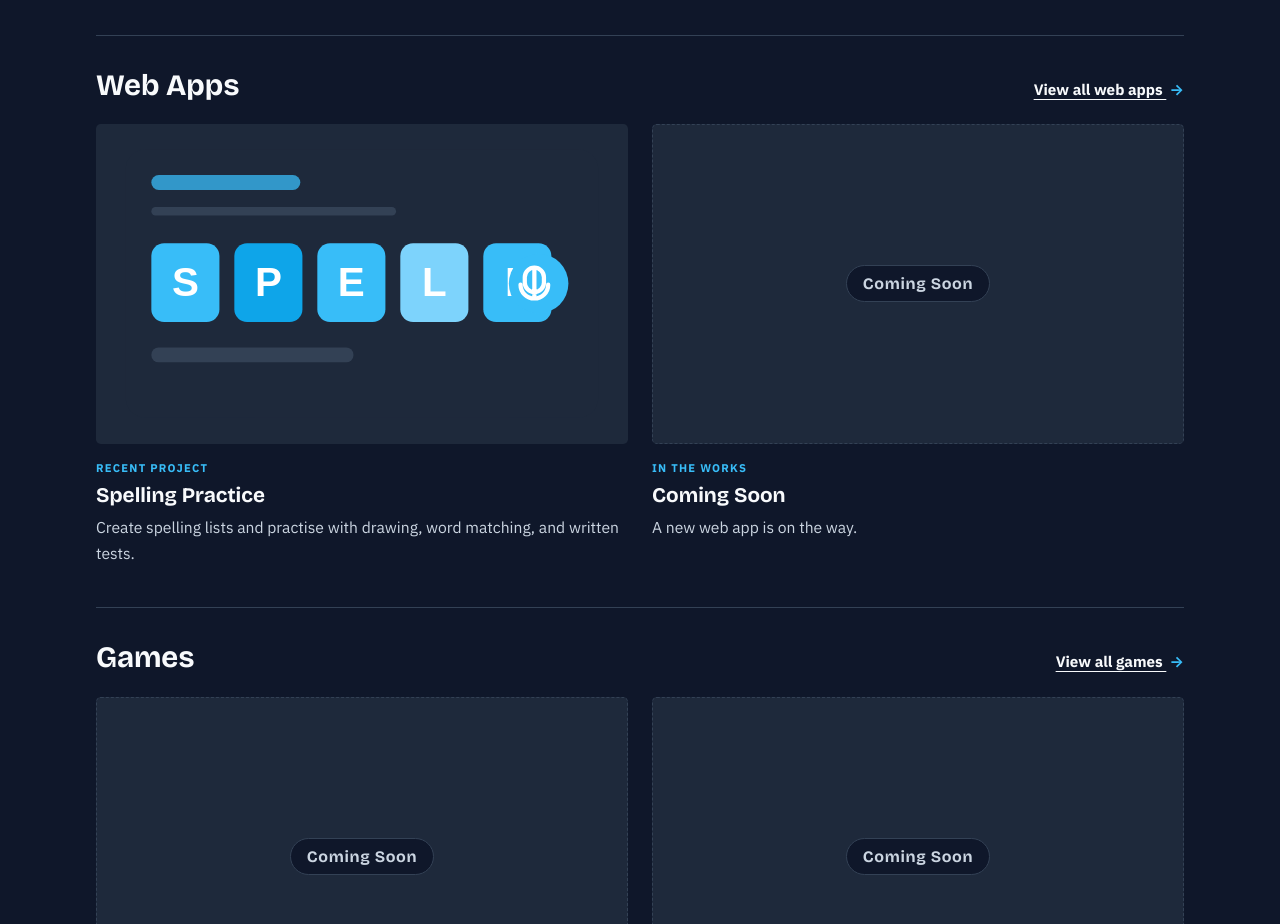
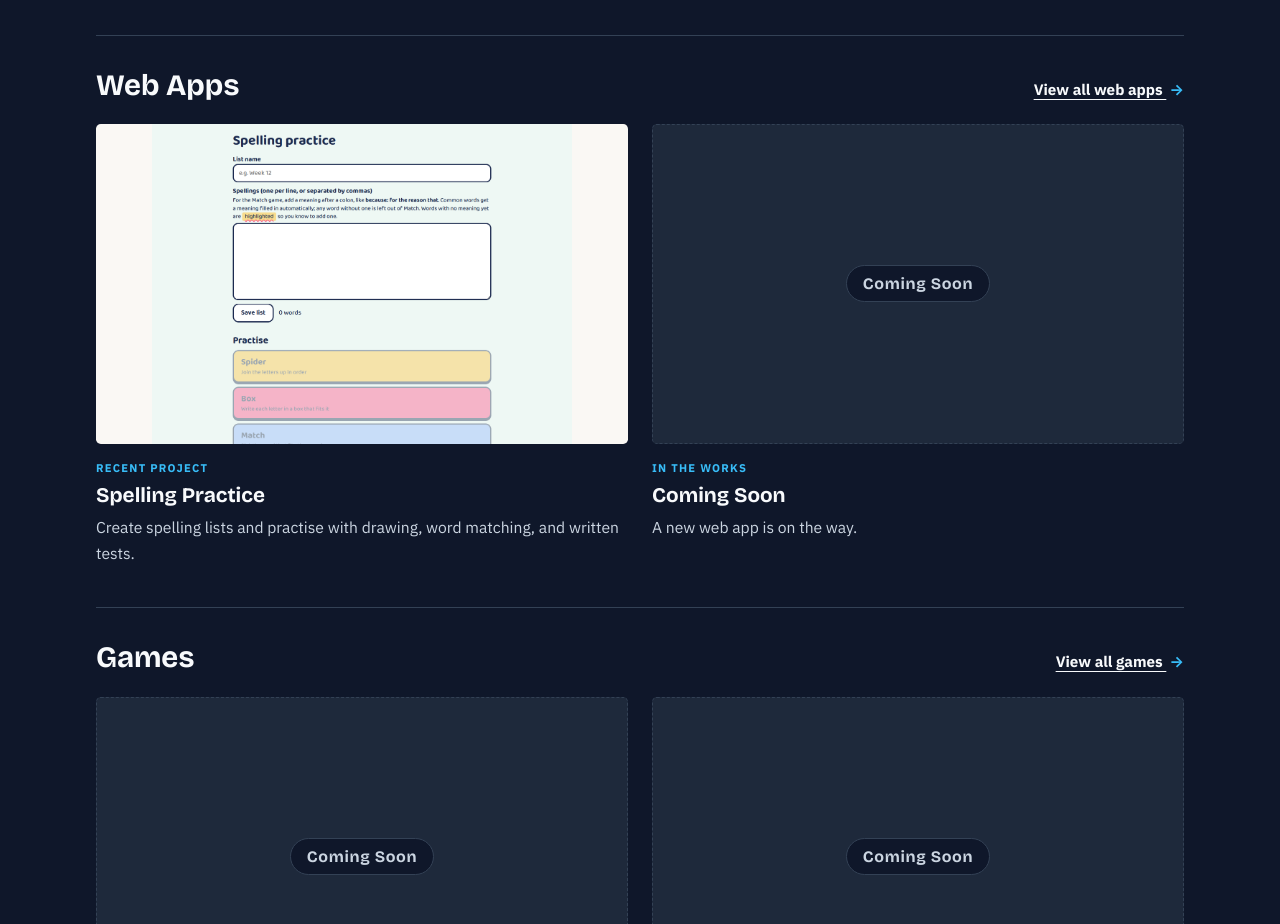
Before and after one commit to consult-ant/consult-ant, a plain HTML site: page index.html in a window 1280 px wide. Shown: the part 2620-3544 px from the top of the page. Drawn offline with nearby package versions, Linux system fonts and the light colour scheme.

Commit message:
spelling thumbnail

```diff
--- a/index.html
+++ b/index.html
@@ -128,7 +128,7 @@
         <div class="project-grid">
           <article class="project-card">
             <a class="project-link" href="apps/spelling_app/index.html" target="_blank" rel="noopener" aria-label="Open Spelling Practice">
-              <figure class="thumb" data-chart="spelling" data-seed="12" aria-hidden="true"></figure>
+              <figure class="thumb screenshot-thumb" aria-hidden="true"><img src="apps/spelling_app/spelling-app-thumbnail.png" alt=""></figure>
             </a>
             <p class="card-kicker">Recent project</p>
             <h4><a class="project-link" href="apps/spelling_app/index.html" target="_blank" rel="noopener">Spelling Practice</a></h4>
```
Also changed, not shown: apps/index.html (+1 -1 lines), apps/spelling_app/spelling-app-thumbnail.png (added).
